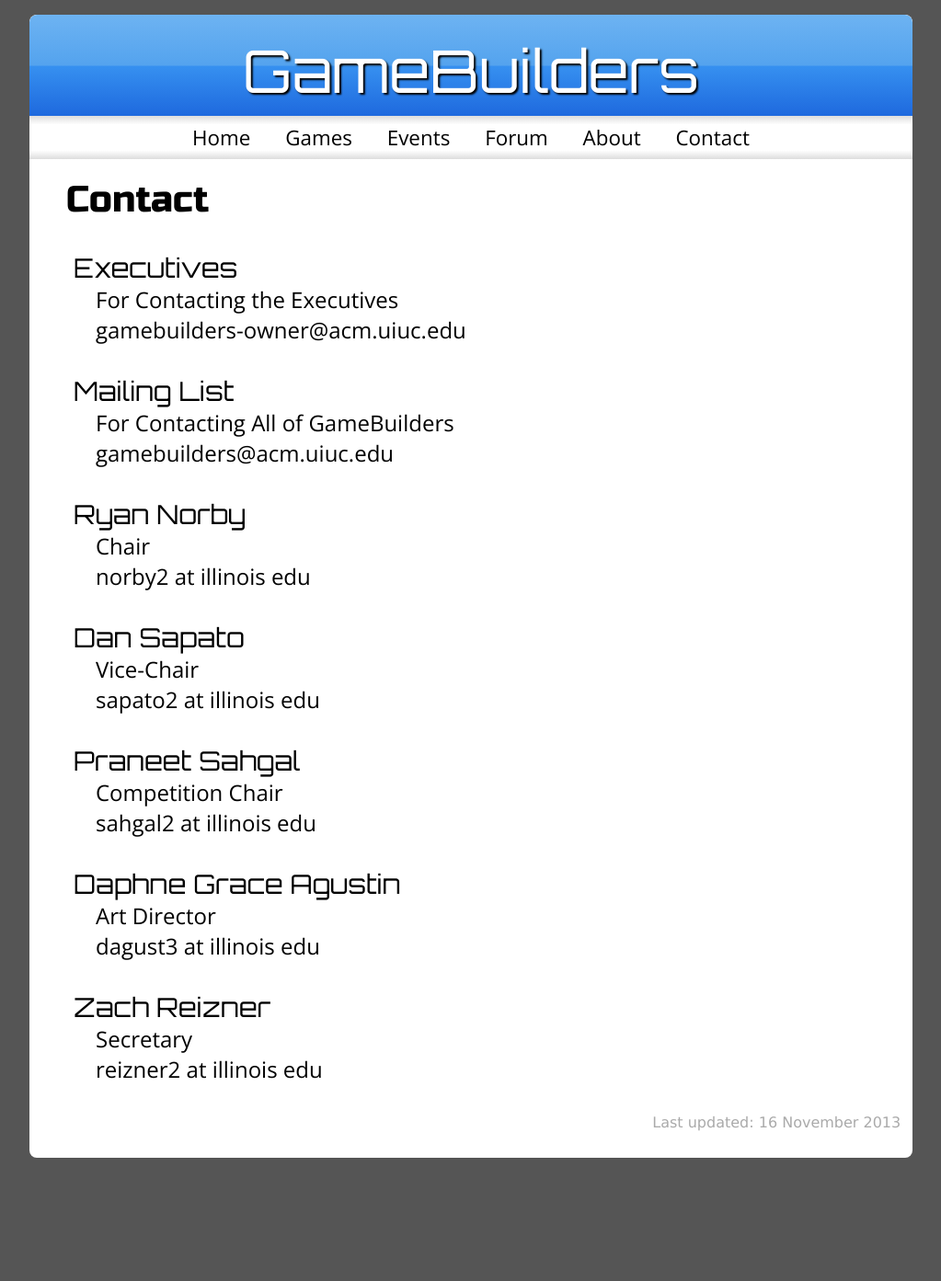
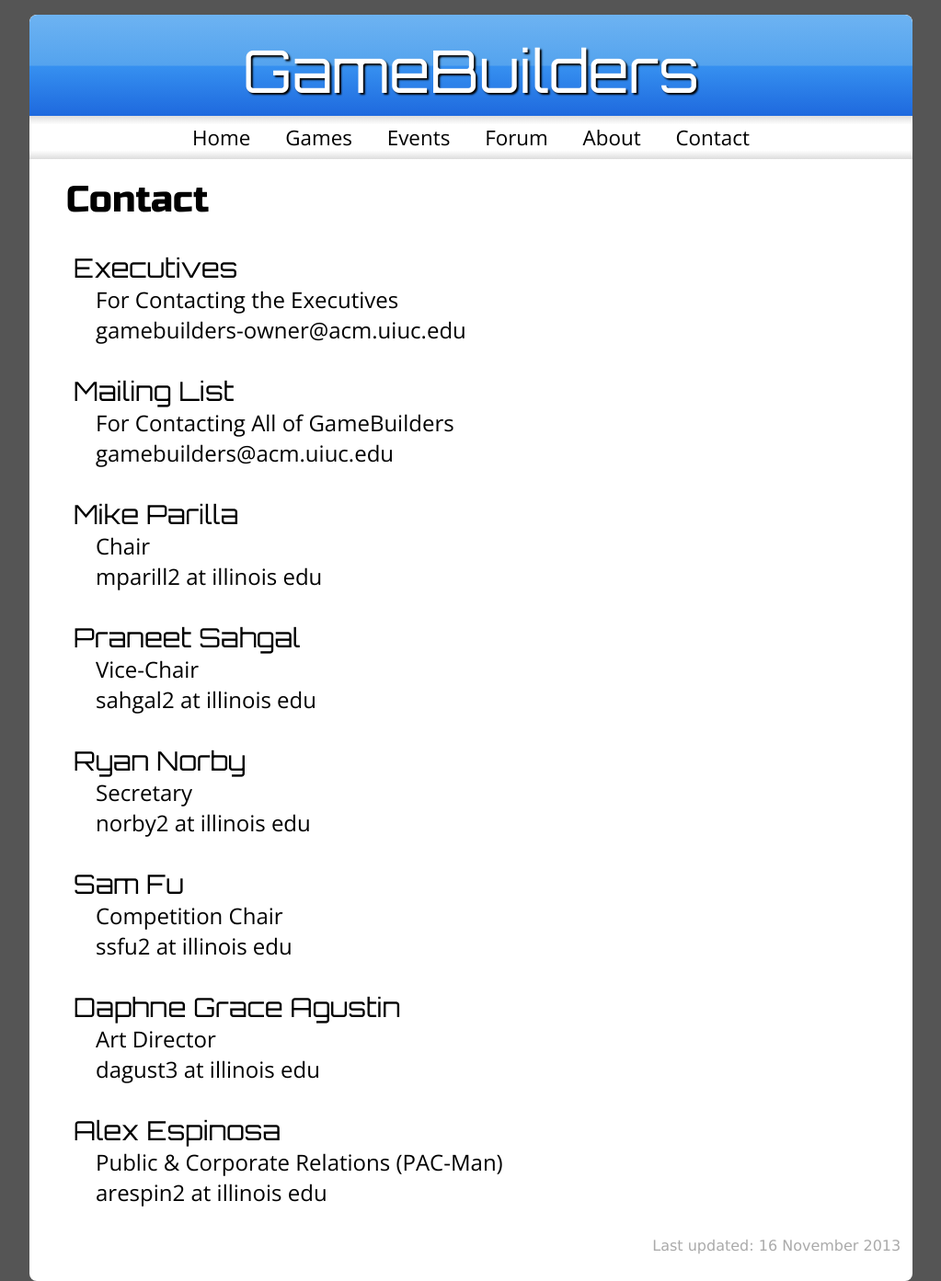
Before and after one commit to GameBuilders/gamebuilders-site, a Jekyll site: the page built from contact.html, in a window 1280 px wide. Shown: the whole page at 92% size, without its empty margins (128-1151 px from the left). Built offline with Jekyll 4.4.1, drawn with Linux system fonts in a browser that asks for light colours; some web fonts are replaced; Markdown is read by kramdown in place of the engine named in the settings; before the commit the page ends 1259 px from its top, so only the background shows below that.

Commit message:
Updated website with new exec contact information.

```diff
--- a/_data/contact.yml
+++ b/_data/contact.yml
@@ -6,22 +6,26 @@
   position: For Contacting All of GameBuilders
   email: gamebuilders@acm.uiuc.edu
 
+- name: Mike Parilla
+  position: Chair
+  email: mparill2 at illinois edu
+
+- name: Praneet Sahgal
+  position: Vice-Chair
+  email: sahgal2 at illinois edu
+
 - name: Ryan Norby
-  position: Chair
+  position: Secretary
   email: norby2 at illinois edu
 
-- name: Dan Sapato
-  position: Vice-Chair
-  email: sapato2 at illinois edu
-
-- name: Praneet Sahgal
+- name: Sam Fu
   position: Competition Chair
-  email: sahgal2 at illinois edu
+  email: ssfu2 at illinois edu
 
 - name: Daphne Grace Agustin
   position: Art Director
   email: dagust3 at illinois edu
 
-- name: Zach Reizner
-  position: Secretary
-  email: reizner2 at illinois edu
+- name: Alex Espinosa
+  position: Public & Corporate Relations (PAC-Man)
+  email: arespin2 at illinois edu
```
